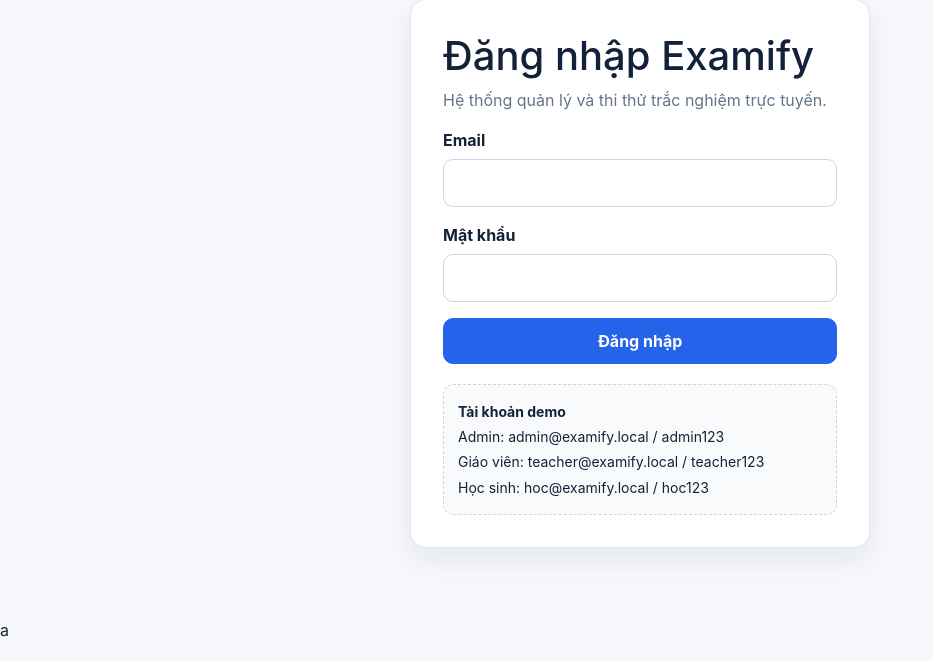
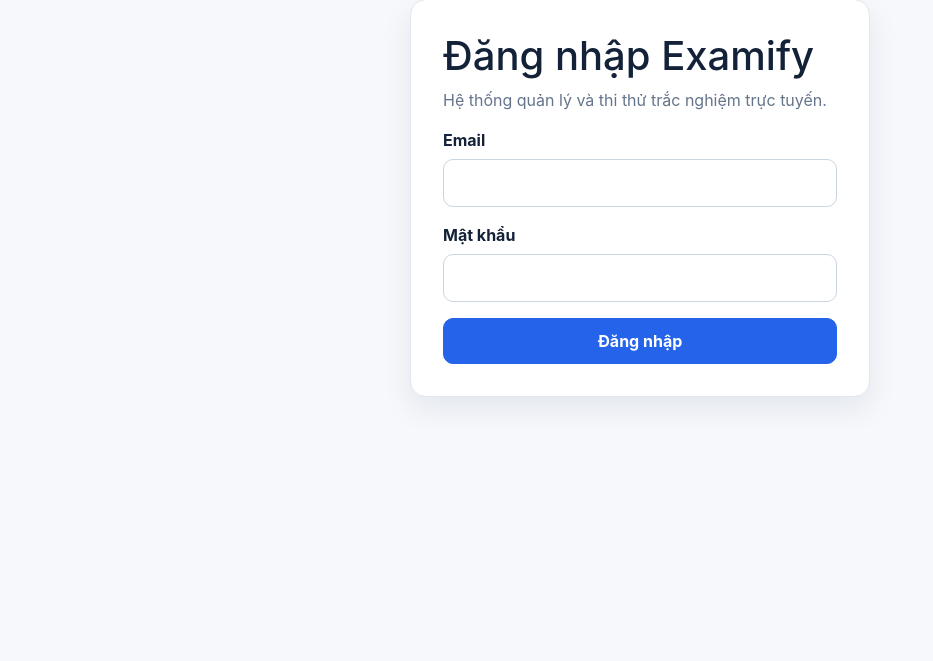
Before and after one commit to HuynhPhong385/Examify, a PHP site: page /login.php in a window 1280 px wide. Shown: the part 139-800 px from the top of the page, without its empty margins (0-933 px from the left). Run offline with PHP 8.4, Linux system fonts and the light colour scheme.

Commit message:
Update code 4

```diff
--- a/app/Auth.php
+++ b/app/Auth.php
@@ -30,12 +30,6 @@
 
         $storedPassword = (string)$user['password'];
 
-        /*
-         * Kiểm tra mật khẩu.
-         *
-         * - Nếu DB đã lưu password_hash() -> password_verify()
-         * - Nếu DB cũ đang lưu plaintext -> so sánh tạm thời
-         */
         $validPassword = false;
 
         if (password_get_info($storedPassword)['algo'] !== 0) {
--- a/public/login.php
+++ b/public/login.php
@@ -39,11 +39,5 @@
         </label>
         <button class="btn primary" type="submit">Đăng nhập</button>
     </form>
-    <div class="demo-box">
-        <strong>Tài khoản demo</strong>
-        <div>Admin: admin@examify.local / admin123</div>
-        <div>Giáo viên: teacher@examify.local / teacher123</div>
-        <div>Học sinh: hoc@examify.local / hoc123</div>
-    </div>
 </section>
-<?php require __DIR__ . '/_footer.php'; ?>a
+<?php require __DIR__ . '/_footer.php'; ?>
```
